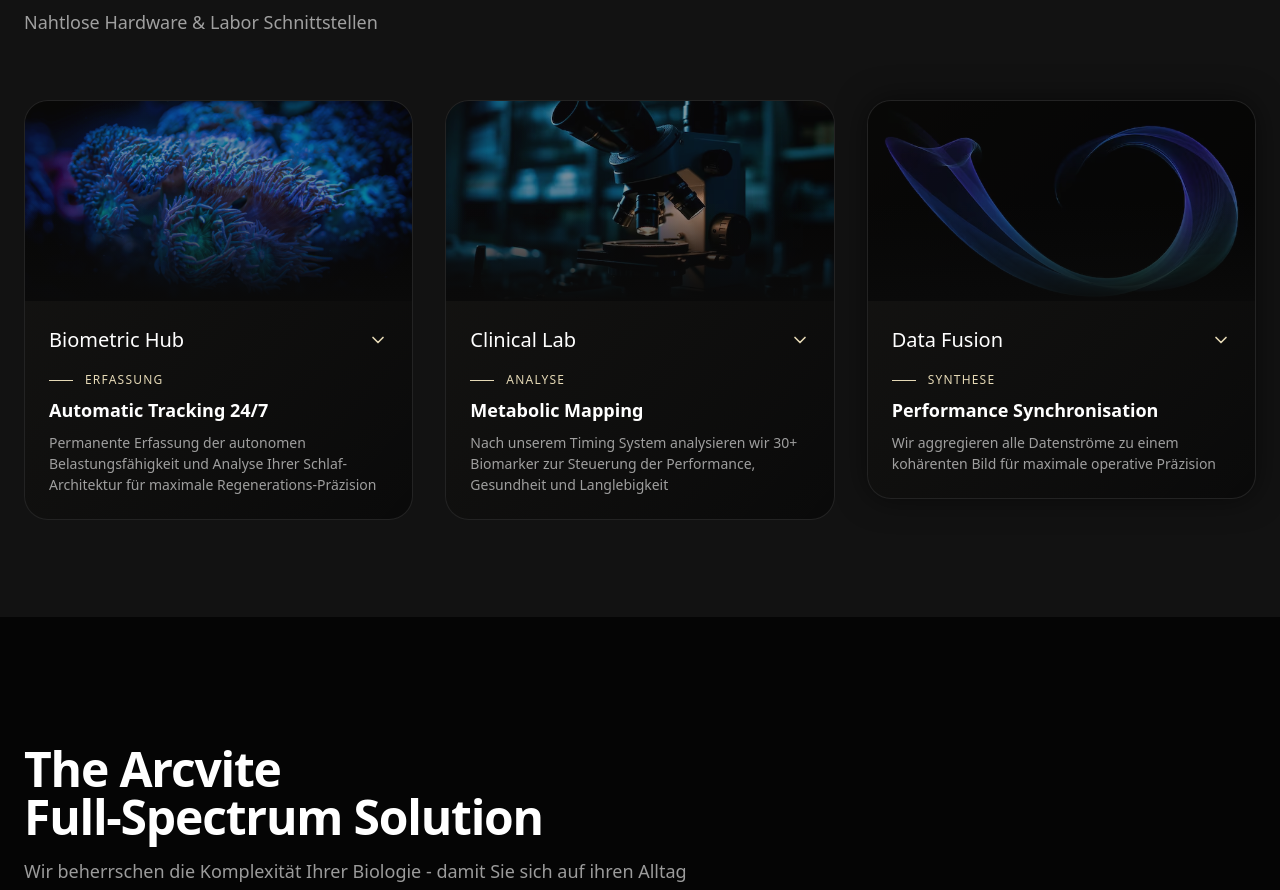
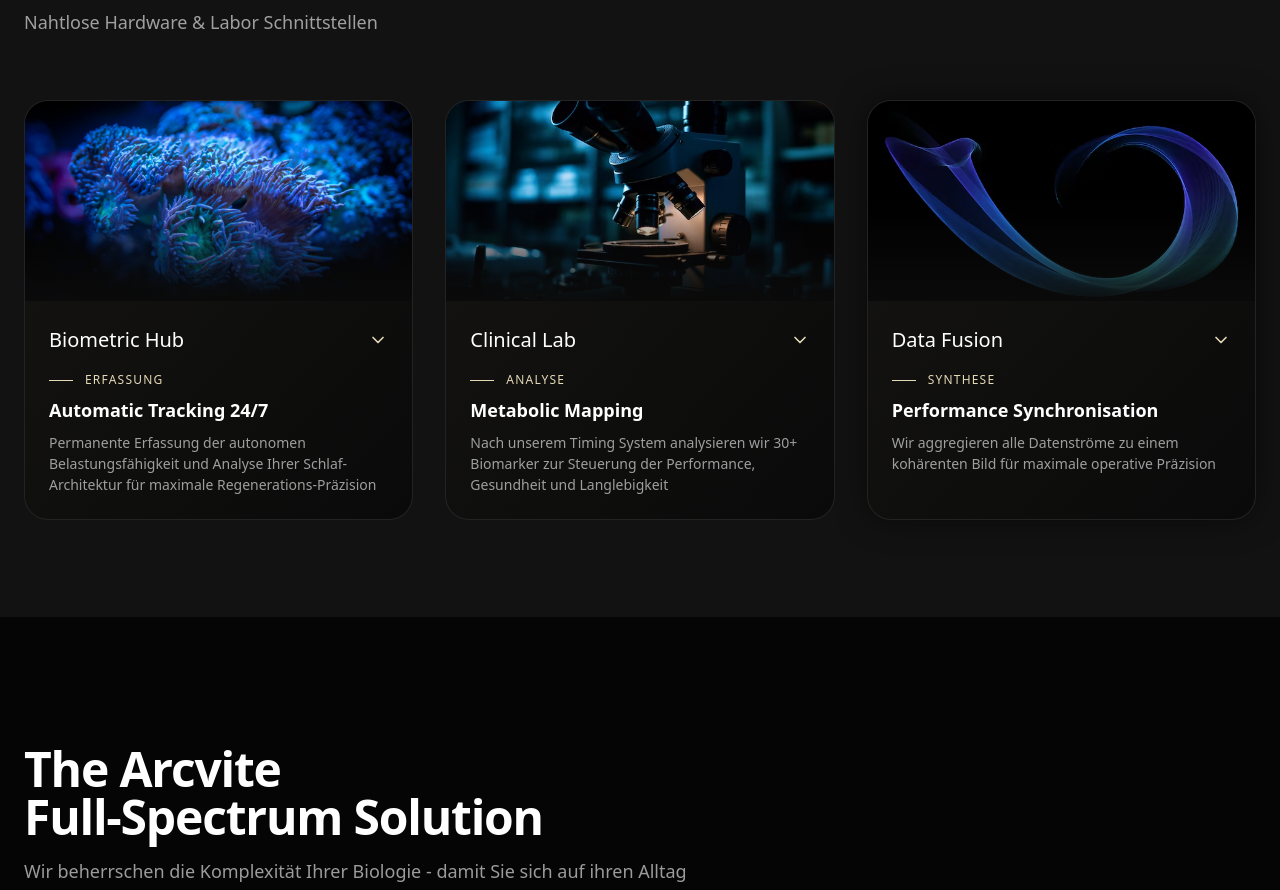
Before and after one commit to LucianoKutger/ArcviteHomepage, a React (Create React App) app: page / in a window 1280 px wide. Shown: the part 3303-4193 px from the top of the page. Built offline with nearby package versions, Linux system fonts and the light colour scheme.

Commit message:
fixed Expandable picture opacity

```diff
--- a/src/components/cards/ExpandableCards.module.css
+++ b/src/components/cards/ExpandableCards.module.css
@@ -6,6 +6,7 @@
   background-color: #0A0A0A;
   cursor: pointer;
   transition: all 0.3s ease;
+  min-height: 420px;
 }
 
 .cardOpen {
@@ -31,7 +32,6 @@
   width: 100%;
   height: 100%;
   object-fit: cover;
-  opacity: 0.6;
 }
 
 .fallbackPattern {
```
